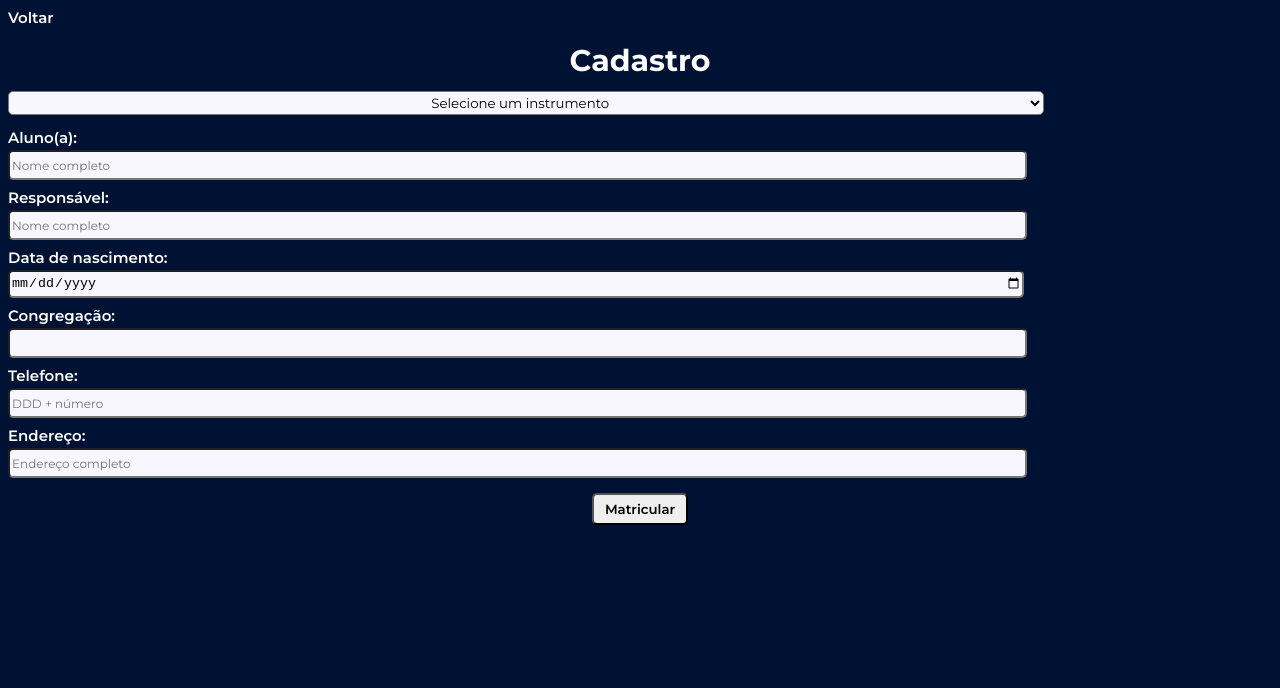
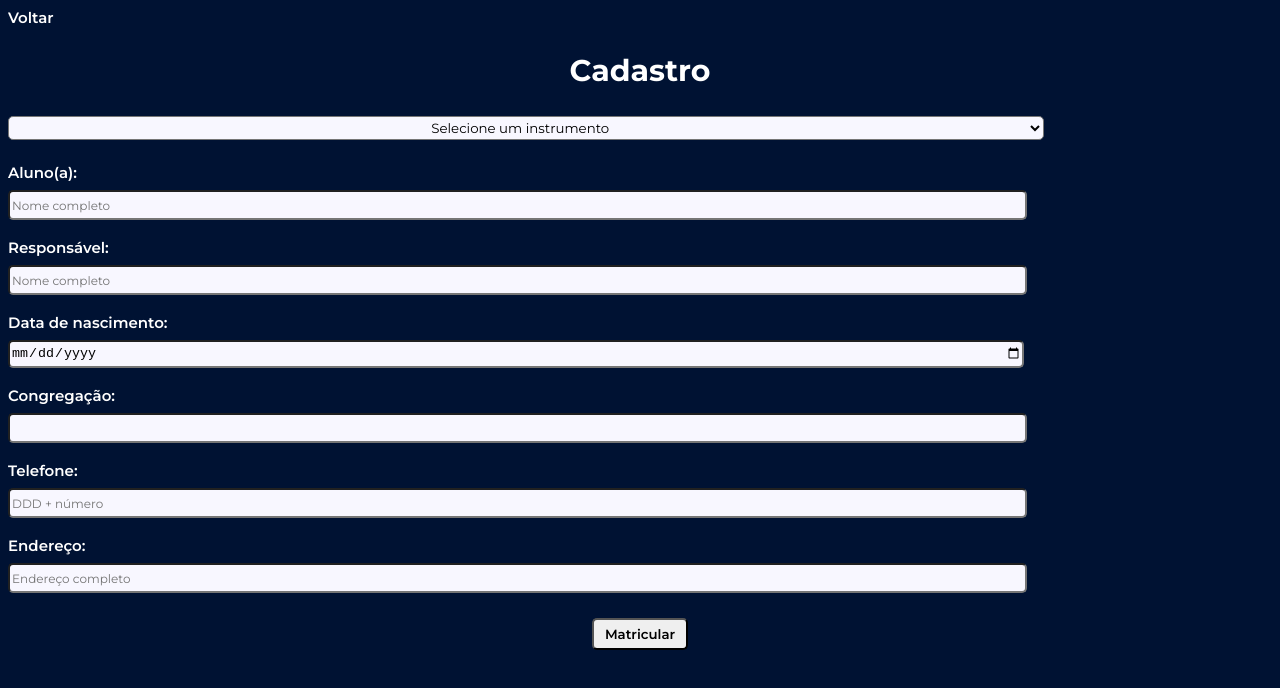
Before and after one commit to pv-toledo/DM_cadevre, a plain HTML site: page cadastro.html in a window 1280 px wide. Drawn offline with Linux system fonts and the light colour scheme.

Commit message:
atualização de layout da página de cadastro

```diff
--- a/style_matricula.css
+++ b/style_matricula.css
@@ -70,7 +70,7 @@ select:focus {
 h1 {
     font-weight: 700;
     font-size: 30px;
-    margin-bottom: 15px;
+    margin-bottom: 30px;
     color: white;
     text-align: center;
 }
@@ -83,12 +83,17 @@ nav ul a {
 }
 
 nav ul {
-    margin-bottom: 20px;
+    margin-bottom: 30px;
 }
 
 body {
     background-color: #001233;
     padding: 10px 8px;
+    display: flex;
+    flex-direction: column;
+    justify-content: center;
+    align-items: left;
+    max-height: 100vh;
 
 }
 
@@ -99,8 +104,8 @@ form {
 
 label {
     /* border: 1px solid red; */
-    padding: 5px 0;
-    margin-top: 5px;
+    padding: 10px 0;
+    margin-top: 10px;
     font-weight: 600;
     font-size: 15px;
     color: white;
@@ -120,7 +125,7 @@ input::placeholder {
 
 button {
     border-radius: 5px;
-    margin-top: 15px;
+    margin-top: 25px;
     width: 6rem;
     align-self: center;
     text-align: center;
```
